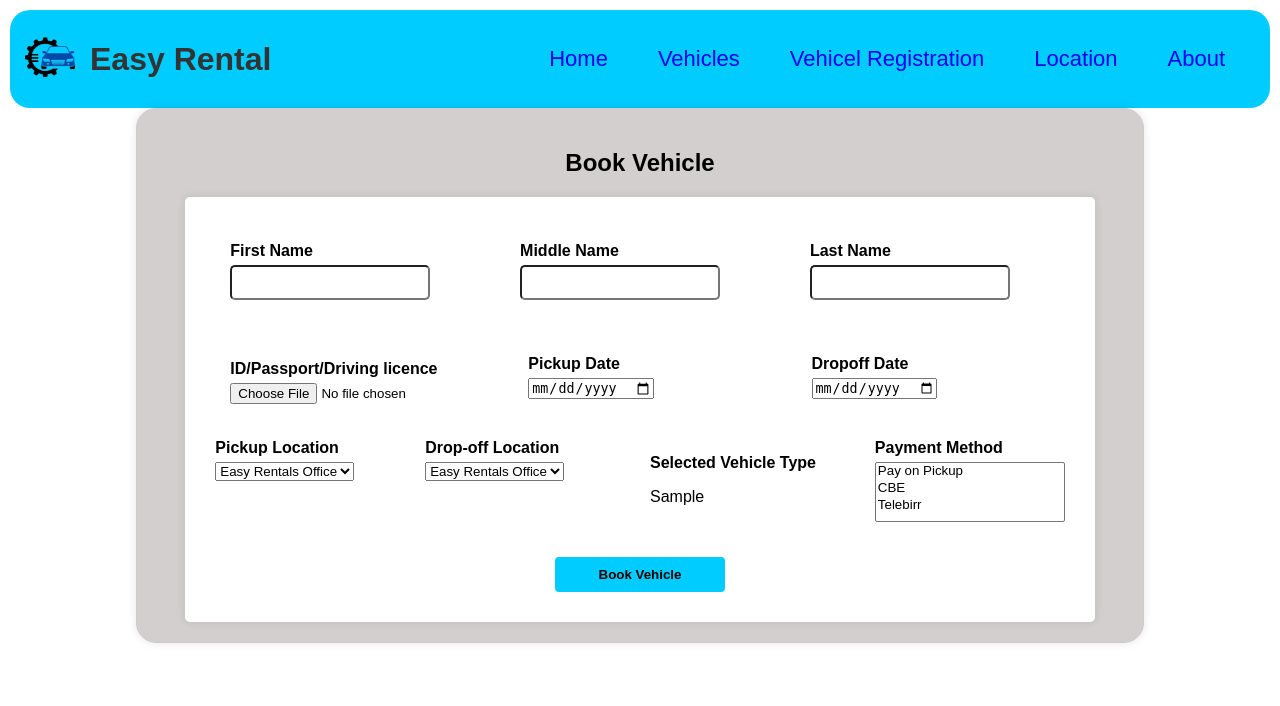
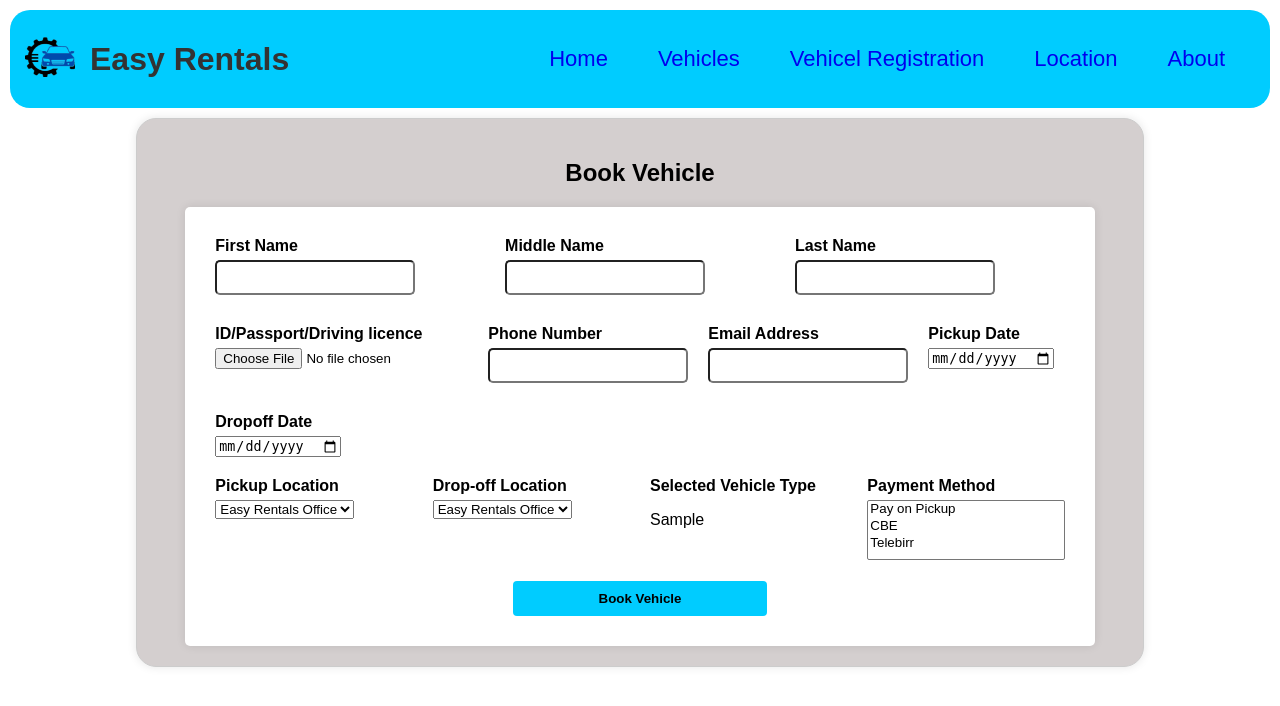
Before and after one commit to stivemok/Specialization-Portfolio, a Flask app: a page that uses easyCarRental/app/templates/base.html in a window 1280 px wide. Shown: the top 706 px of the page. Run offline with Flask 3, Linux system fonts and the light colour scheme; tables that the repository leaves empty hold one stand-in row (values such as "Sample post"); some libraries are stand-ins or nearby versions.

Commit message:
email confirmation

```diff
--- a/easyCarRental/app/__init__.py
+++ b/easyCarRental/app/__init__.py
@@ -4,6 +4,7 @@ from flask_migrate import Migrate
 from flask_login import LoginManager
 from config import Config
 from flask_bootstrap import Bootstrap
+from flask_mail import Mail
 
 app = Flask(__name__)
 app.config.from_object(Config)
@@ -12,5 +13,6 @@ migrate = Migrate(app, db)
 login = LoginManager(app)
 login.login_view = 'login'
 bootstrap = Bootstrap(app)
-
+# Initialize Flask-Mail
+mail = Mail(app)
 from app import routes, models
--- a/easyCarRental/app/forms.py
+++ b/easyCarRental/app/forms.py
@@ -48,12 +48,12 @@ class CarRentalForm(FlaskForm):
     photo2 = FileField('Car Photo 2', validators=[DataRequired()], render_kw={"accept": "image/*", "required": True})
     email = StringField('Email Address', validators=[DataRequired(), Email()], render_kw={"required": True})
     PlateNo = StringField('Plate Number', validators=[DataRequired()], render_kw={"required": True})
-    make = StringField('Make', validators=[DataRequired()], render_kw={"required": True})
+    make = StringField('Make(Toyota,Suzuki,Hyundai...)', validators=[DataRequired()], render_kw={"required": True})
     model = StringField('Model', validators=[DataRequired()], render_kw={"required": True})
     color = StringField('Color', validators=[DataRequired()], render_kw={"required": True})
-    price = StringField('Price $', validators=[DataRequired()], render_kw={"required": True})
+    price = StringField('Price/day', validators=[DataRequired()], render_kw={"required": True})
     condition = StringField('Condition', validators=[DataRequired()], render_kw={"required": True})
-    vehicle = SelectField('Vehicle Type', choices=[('sedan', 'Sedan'), ('suv', 'SUV'), ('truck', 'Truck'), ('van', 'Van')], validators=[DataRequired()])
+    vehicle = SelectField('Vehicle Type', choices=[('sedan', 'Sedan'), ('compact', 'Compact'), ('suv', 'SUV'), ('truck', 'Truck'), ('van', 'Van')], validators=[DataRequired()])
     year = IntegerField('Release Year', validators=[DataRequired()], render_kw={"min": "1900", "max": "2023", "required": True})
     submit = SubmitField('Submit')
 
@@ -71,7 +71,7 @@ class CarInformationForm(FlaskForm):
     year = IntegerField('Release Year', validators=[DataRequired()], render_kw={"min": "1900", "max": "2023", "required": True})
     condition = StringField('Condition', validators=[DataRequired()], render_kw={"required": True})
     color = StringField('Color', validators=[DataRequired()], render_kw={"required": True})
-    price = StringField('Price', validators=[DataRequired()], render_kw={"required": True})
+    price = StringField('Price/day', validators=[DataRequired()], render_kw={"required": True})
     photo1 = FileField('Photo 1', validators=[DataRequired()], render_kw={"accept": "image/*", "required": True})
     photo2 = FileField('Photo 2', validators=[DataRequired()], render_kw={"accept": "image/*", "required": True})
     PlateNo = StringField('PlateNo', validators=[DataRequired()], render_kw={"required": True})
@@ -91,7 +91,7 @@ class CarUpdateForm(FlaskForm):
     year = IntegerField('Year', validators=[DataRequired()])
     condition = StringField('Condition', validators=[DataRequired()])
     color = StringField('Color', validators=[DataRequired()])
-    price = StringField('Price', validators=[DataRequired()])
+    price = StringField('Price/day', validators=[DataRequired()])
     vehicle = StringField('Vehicle', validators=[DataRequired()])
     photo1 = FileField('Photo 1')
     photo2 = FileField('Photo 2')
@@ -103,6 +103,8 @@ class BookVehicleForm(FlaskForm):
     mname = StringField('Middle Name', validators=[DataRequired(), Length(max=32)])
     lname = StringField('Last Name', validators=[DataRequired(), Length(max=32)])
     idpassport = FileField('ID/Passport/Driving licence', validators=[DataRequired()], render_kw={"accept": "image/*", "required": True})
+    phone = StringField('Phone Number', validators=[DataRequired()], render_kw={"pattern": "\d{10}", "required": True})
+    email = StringField('Email Address', validators=[DataRequired(), Email()], render_kw={"required": True})
     pickup = DateField('Pickup Date', format='%Y-%m-%d', validators=[DataRequired()])
     pickup_location = SelectField('Pickup Location', choices=[('Easy Rentals Office', 'Easy Rentals Office'), ('ADD Airport', 'ADD Airport')], validators=[DataRequired()])
     dropoff = DateField('Dropoff Date', format='%Y-%m-%d', validators=[DataRequired()])
--- a/easyCarRental/app/models.py
+++ b/easyCarRental/app/models.py
@@ -81,6 +81,8 @@ class Booking(db.Model):
     mname = db.Column(db.String(255), nullable=False)
     lname = db.Column(db.String(255), nullable=False)
     idpassport = db.Column(db.LargeBinary((2**32)-1))
+    phone = db.Column(db.String(255))
+    email = db.Column(db.String(255))
     PaymentMethod = db.Column(db.String(255), nullable=False)
     # Add a VehicleId field
     VehicleId = db.Column(db.Integer, db.ForeignKey('vehicle.VehicleId'))
--- a/easyCarRental/app/routes.py
+++ b/easyCarRental/app/routes.py
@@ -17,6 +17,8 @@ from app.api.api_routes import submit_payment,  get_cars, get_registrations
 from flask import current_app
 from sqlalchemy.exc import SQLAlchemyError
 from datetime import datetime
+from flask_mail import Message
+from app import mail
 
 
 """ Flask route for the home page """
@@ -322,7 +324,7 @@ def SearchVehicle():
 
     return render_template('VehicleSearch.html', title='Search Vehicle', form=form)
 
-"""booked vehicle route"""
+"""book vehicle route"""
 @app.route('/BookVehicle/<int:vehicle_id>/<vehicle_type>', methods=['GET', 'POST'])
 def BookVehicle(vehicle_id, vehicle_type):
     form = BookVehicleForm()
@@ -375,6 +377,8 @@ def BookVehicle(vehicle_id, vehicle_type):
                 mname=form.mname.data,
                 lname=form.lname.data,
                 idpassport=idpassport_data,
+		phone=form.phone.data,
+		email=form.email.data,
                 PaymentMethod=form.PaymentMethod.data,
                 VehicleId=vehicle_id
             )
@@ -389,6 +393,25 @@ def BookVehicle(vehicle_id, vehicle_type):
 
             db.session.commit()
             flash('Successfully booked')
+	    # Send email confirmation
+            booking_details = (
+                f"First Name: {booking.fname}\n"
+                f"Middle Name: {booking.mname}\n"
+                f"Last Name: {booking.lname}\n"
+                f"Phone: {booking.phone}\n"
+                f"Pickup Date: {booking.pickup_date}\n"
+                f"Pickup Location: {booking.pickup_location}\n"
+                f"Dropoff Date: {booking.dropoff_date}\n"
+                f"Dropoff Location: {booking.dropoff_location}\n"
+                f"Vehicle Type: {booking.vehicle_type}\n"
+                f"Payment Method: {booking.PaymentMethod}\n\n"
+                "Your booking has been confirmed. Thank you!"
+                )
+
+            msg = Message('Booking Confirmation', sender='eazykiray@gmail.com', recipients=[form.email.data])
+            msg.body = booking_details
+            mail.send(msg)
+            flash('Confirmation email sent')
             return redirect(url_for('BookVehicle', vehicle_id=vehicle_id, vehicle_type=vehicle_type))
 
         except Exception as e:
@@ -406,7 +429,7 @@ def vehicle_count():
     counts = VehicleCount.query.all()
     return render_template('vehicle_count.html', title='Avaliable Vehicles', counts=counts)
 
-""""""
+"""route to check for booked vehicles"""
 @app.route('/BookedVehicle', methods=['GET', 'POST'])
 @login_required
 def BookedVehicle():
@@ -438,7 +461,7 @@ def BookedVehicle():
 
     # Get the page number from the request arguments
     page = request.args.get('page', 1, type=int)
-    per_page = 10
+    per_page = 50
 
     # Query the database for all bookings and related Car information
     bookings = Booking.query.options(db.joinedload(Booking.car)).paginate(page=page, per_page=per_page)
@@ -463,9 +486,11 @@ def BookedVehicle():
                 'mname': booking.mname,
                 'lname': booking.lname,
                 'idpassport': idpassport_base64,
+		'phone': booking.phone,
+                'email': booking.email,
                 'PaymentMethod': booking.PaymentMethod,
                 'vehicle_id': booking.VehicleId,
-                'plate_no': plate_no,  # Include PlateNo in the result
+                'plate_no': plate_no,
             }
             bookings_list.append(booking_details)
         except Exception as e:
--- a/easyCarRental/app/templates/AddCar.html
+++ b/easyCarRental/app/templates/AddCar.html
@@ -1,7 +1,7 @@
 {% extends "base.html" %}
 
 {% block content %}
-<section class="booking-form container" style="width: 80%; margin-left: 10%; padding: 20px;">
+<section class="booking-form container" style="width: 80%; margin-top: 10px; margin-left: 10%; padding: 20px;">
   <h1>Car Information Form</h1>
   <form method="POST" action="{{ url_for('AddCar') }}" enctype="multipart/form-data" style="width: 90%; display: flex; flex-wrap: wrap;">
     {{ form.hidden_tag() }}
--- a/easyCarRental/app/templates/BookVehicle.html
+++ b/easyCarRental/app/templates/BookVehicle.html
@@ -1,7 +1,7 @@
 {% extends "base.html" %}
 
 {% block content %}
-    <section class="booking-form container" style="width: 80%; margin-left: 10%; padding: 20px;">
+    <section class="booking-form container" style="width: 80%; margin-top: 10px; margin-left: 10%; padding: 20px;">
         <h2>Book Vehicle</h2>
 
         <form method="post" action="{{ url_for('BookVehicle', vehicle_id=car.VehicleId, vehicle_type=car.vehicle) }}" enctype="multipart/form-data" style="width: 90%;">
@@ -13,30 +13,44 @@
             <input type="hidden" name="vehicle_type" value="{{ car.vehicle }}">
 
           <div style="display: flex; flex-wrap: wrap;">
-            <div class="name" style="padding: 25px; flex: 1;">
+            <div class="name" style="padding: 10px; flex: 1;">
               {{ form.fname.label }}
               {{ form.fname(size=32, required=true) }}
             </div>
-            <div class="name" style="padding: 25px; flex: 1;">
+            <div class="name" style="padding: 10px; flex: 1;">
               {{ form.mname.label }}
               {{ form.mname(size=32, required=true) }}
             </div>
-            <div class="name" style="padding: 25px; flex: 1;">
+            <div class="name" style="padding: 10px; flex: 1;">
               {{ form.lname.label }}
               {{ form.lname(size=32, required=true) }}
             </div>
-            <div class="name" style="padding: 25px; flex: 1;">
+            <div class="name" style="padding: 10px; flex: 1;">
               {{ form.idpassport.label }}
               {{ form.idpassport }}
               {% for error in form.idpassport.errors %}
-                  <span style="color: red;">[{{ error }}]</span>
+                  <!--span style="color: red;">[{{ error }}]</span-->
               {% endfor %}
             </div>
-            <div class="name" style="padding: 20px; flex: 2;">
+	    <div class="form-group" style="flex: 1; padding: 10px;">
+              {{ form.phone.label }}
+              {{ form.phone(size=32) }}
+              {% for error in form.phone.errors %}
+                  <!--span style="color: red;">[{{ error }}]</span-->
+              {% endfor %}
+            </div>
+            <div class="form-group" style="flex: 1; padding: 10px;">
+              {{ form.email.label }}
+              {{ form.email(size=32) }}
+              {% for error in form.email.errors %}
+                  <!--span style="color: red;">[{{ error }}]</span-->
+              {% endfor %}
+            </div>
+            <div class="name" style="padding: 10px; flex: 1;">
               {{ form.pickup.label }}
               {{ form.pickup(size=20, id="pickup-date", required=true, pattern="\d{4}-\d{2}-\d{2}") }}
             </div>
-            <div class="name" style="padding: 20px; flex: 2;">
+            <div class="name" style="padding: 10px; flex: 1;">
               {{ form.dropoff.label }}
               {{ form.dropoff(size=20, id="dropoff-date", required=true, pattern="\d{4}-\d{2}-\d{2}") }}
             </div>
@@ -50,18 +64,18 @@
               {{ form.dropoff_location.label }}
               {{ form.dropoff_location(id="dropoff-location") }}
             </div>
-            <div class="name" style="padding: 25px; flex: 1;">
+            <div class="name" style="padding: 10px; flex: 1;">
               <label>Selected Vehicle Type</label>
               <p>{{ car.vehicle }}</p>
             </div>
-            <div class="name" style="padding: 10px; flex: 1; ">
+            <div class="name" style="padding: 10px; flex: 1;">
               {{ form.PaymentMethod.label }}
               {{ form.PaymentMethod(size=32, required=true) }}
             </div>
           </div>
           <div style="display: flex; flex-wrap: wrap;">
             <div class="name" style="padding: 10px; flex: 1;">
-              <button type="submit" class="btn btn-primary" style="width: 20%;">Book Vehicle</button>
+              <button type="submit" class="btn btn-primary" style="width: 30%;">Book Vehicle</button>
             </div>
           </div>
         </form>
--- a/easyCarRental/app/templates/UserInfo.html
+++ b/easyCarRental/app/templates/UserInfo.html
@@ -1,4 +1,4 @@
-
+{% extends "base.html" %}
 
 {% block content %}
   <h2>Vehiceles to be Registered</h2>
@@ -17,7 +17,7 @@
   </style>
 
   {% if registrations %}
-  <form method="POST" action="{{ url_for('delete_registrations') }}">
+  <form method="POST" action="{{ url_for('delete_registrations') }}" style="margin-left: 5px;">
     <table>
       <thead>
         <tr>
--- a/easyCarRental/app/templates/base.html
+++ b/easyCarRental/app/templates/base.html
@@ -99,9 +99,9 @@
     </style>
     <head>
         {% if title %}
-        <title>{{ title }} - Easy Rental</title>
+        <title>{{ title }} - Easy Rentals</title>
         {% else %}
-        <title>Easy Rental</title>
+        <title>Easy Rentals</title>
         {% endif %}
 
         <meta charset="UTF-8">
@@ -116,7 +116,7 @@
             <div class="logodiv">
                 <a href = "{{ url_for('index') }}">
                 <img src="{{ url_for('static', filename='css/cars/Demo/logo.png') }}" alt="logo" width="50" height="40"></a>
-                <h1>Easy Rental</h1>
+                <h1>Easy Rentals</h1>
             </div>
             <nav>
                 <ul class="mobile">
--- a/easyCarRental/app/templates/index.html
+++ b/easyCarRental/app/templates/index.html
@@ -88,10 +88,10 @@
 
   <footer>
     <p>2023 Easy Rentals.</p><br>
-    <p>|Contact us: <br>
-      |Email: stivemok@gmail.com<br>
+    <p>|Contact us <br>
+      |Email: easykiray@gmail.com<br>
       |Phone: +251911430413<br>
-      |Address: Addis Ababa, Ethiopia</p>
+      |Addis Ababa, Ethiopia</p>
   </footer>
 
 {% endblock %}
```
Also changed, not shown: easyCarRental/app/templates/BookedVehicle.html (+8 -3 lines), easyCarRental/app/templates/VehicleSearch.html (+9 -9 lines), easyCarRental/app/templates/about.html (+8 -17 lines), easyCarRental/app/templates/vehicles.html (+7 -7 lines), easyCarRental/config.py (+12 -0 lines).
